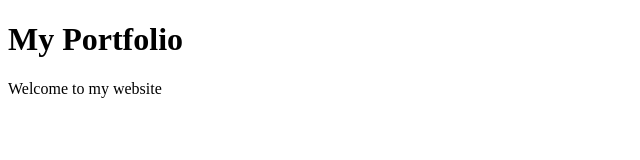
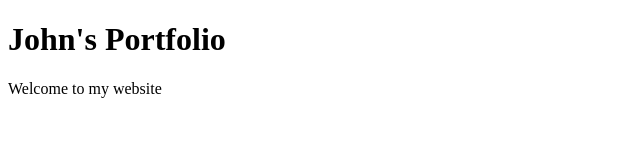
Before and after one commit to iamjmsgit/portfolio-website, a plain HTML site: page index.html in a window 1280 px wide. Shown: the whole page, without its empty margins (0-640 px from the left). Drawn offline with Linux system fonts and the light colour scheme.

Commit message:
Change website title

```diff
--- a/index.html
+++ b/index.html
@@ -6,7 +6,7 @@
     <title>Document</title>
 </head>
 <body>
-    <h1>My Portfolio</h1>
+    <h1>John's Portfolio</h1>
     <p>Welcome to my website</p>
 </body>
 </html>
```
